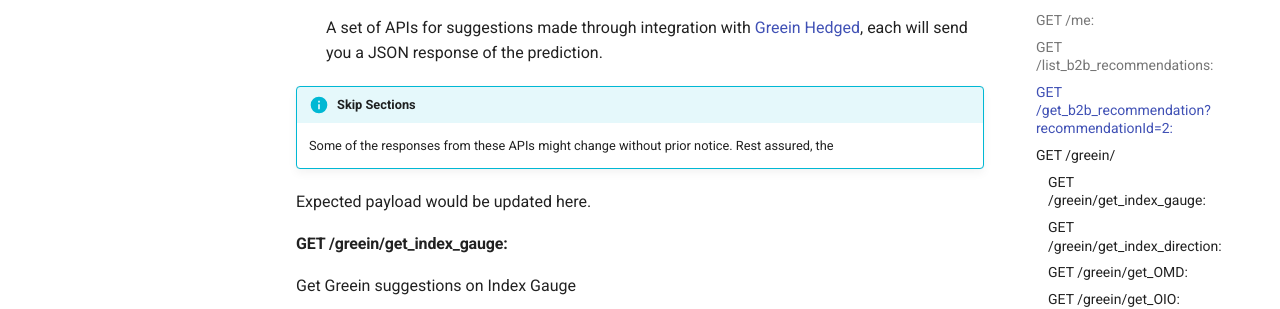
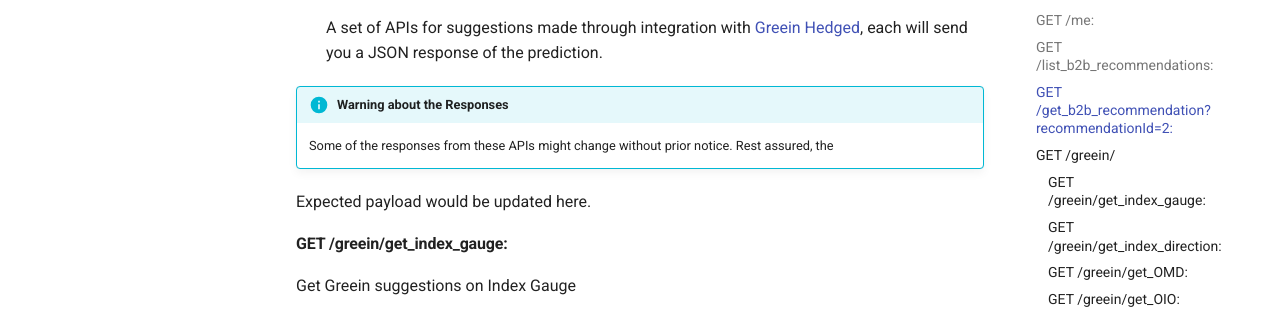
Before and after one commit to BlackcurrantLabs/hedged-b2b, an MkDocs documentation site: the page built from docs/APIs/index.md, in a window 1280 px wide and 900 px high, scrolled down 852 px. Shown: the part 163-472 px from the top of the window. Built offline with MkDocs 1.6.1 and Material for MkDocs 9.7.7, drawn with Linux system fonts in a browser that asks for light colours; comment, search, counter and statistics services are not loaded.

Commit message:
Better Text for warning block

```diff
--- a/docs/APIs/index.md
+++ b/docs/APIs/index.md
@@ -28,7 +28,7 @@
 4. ### GET /greein/
    A set of APIs for suggestions made through integration with [Greein Hedged](), each will send you a JSON response of the prediction.
 
-!!! info "Skip Sections"
+!!! info "Warning about the Responses"
 
     Some of the responses from these APIs might change without prior notice. Rest assured, the
 
```
